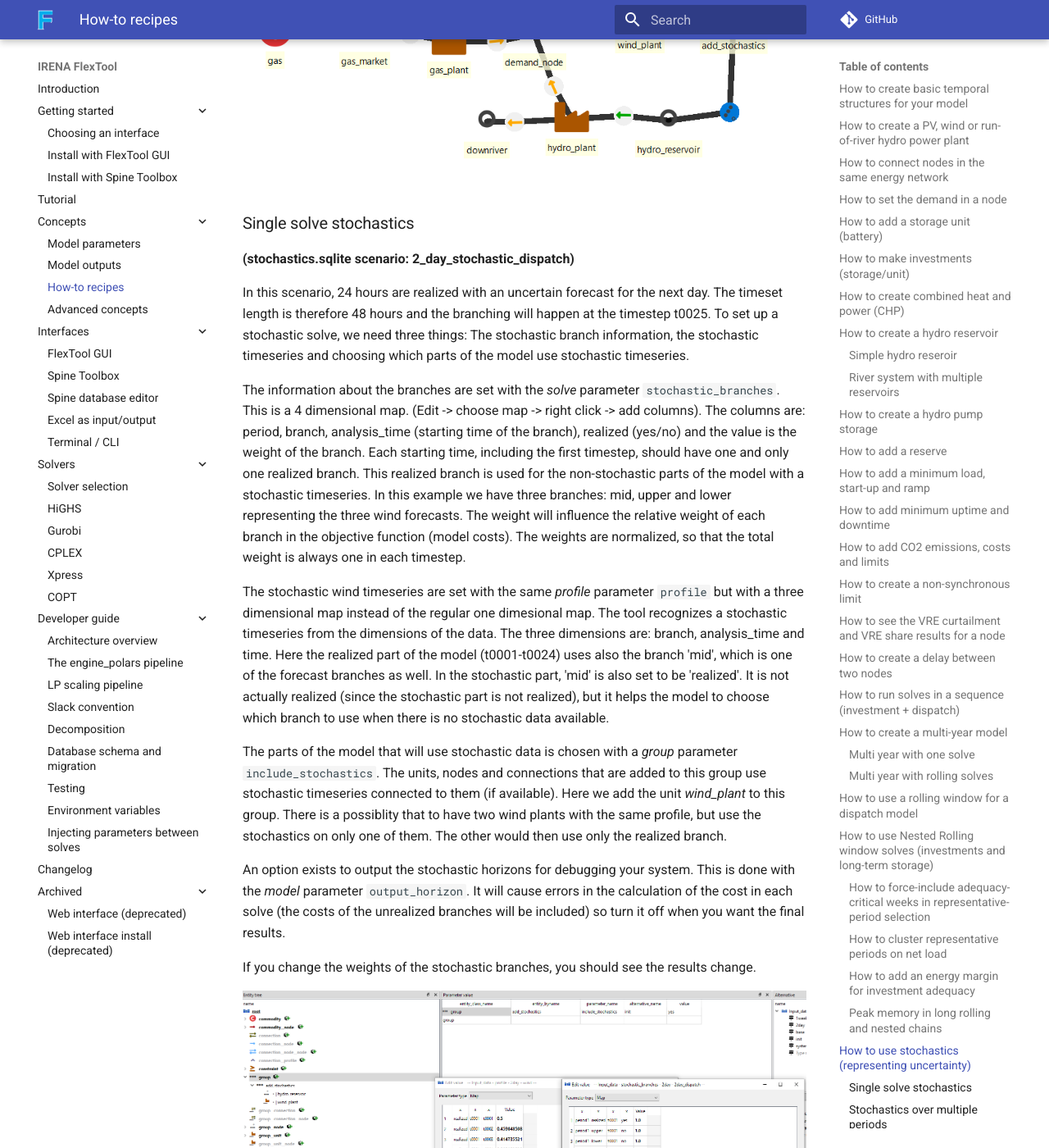
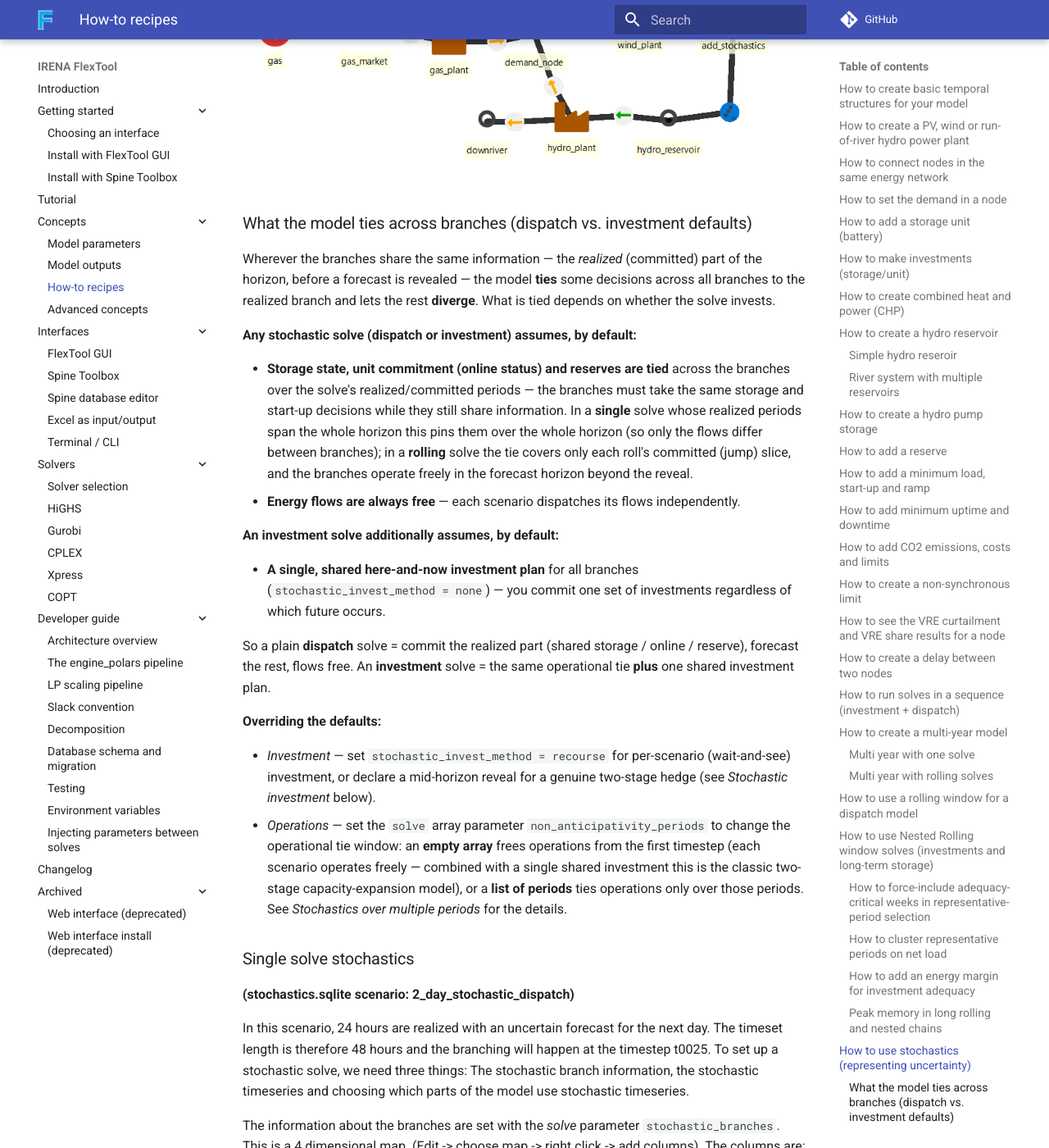
Before and after one commit to irena-flextool/flextool, an MkDocs documentation site: the page built from docs/how_to.md, in a window 1280 px wide and 1400 px high, scrolled down 58407 px. Shown: the whole window at 82% size. Built offline with MkDocs 1.6.1 and Material for MkDocs 9.7.7, drawn with Linux system fonts in a browser that asks for light colours; comment, search, counter and statistics services are not loaded.

Commit message:
docs(stochastics): explain default dispatch vs investment NA assumptions + overrides
Adds an upfront subsection stating what a dispatch solve and an
investment solve tie across branches by default (storage/online/reserve
over the realized window; flows free; single shared investment) and how
to override each (stochastic_invest_method, non_anticipativity_periods).

Co-Authored-By: Claude Fable 5 <noreply@anthropic.com>
Claude-Session: https://claude.ai/code/session_0199XGsB22JSNNHH1cxcWbcQ

```diff
--- a/docs/how_to.md
+++ b/docs/how_to.md
@@ -1146,6 +1146,26 @@ Notes about the storage options with stochastics:
 
 ![Stocahstic system](./img/concept/stochastic_system.png)
 
+### What the model ties across branches (dispatch vs. investment defaults)
+
+Wherever the branches share the same information — the *realized* (committed) part of the horizon, before a forecast is revealed — the model **ties** some decisions across all branches to the realized branch and lets the rest **diverge**. What is tied depends on whether the solve invests.
+
+**Any stochastic solve (dispatch or investment) assumes, by default:**
+
+- **Storage state, unit commitment (online status) and reserves are tied** across the branches over the solve's realized/committed periods — the branches must take the same storage and start-up decisions while they still share information. In a **single** solve whose realized periods span the whole horizon this pins them over the whole horizon (so only the flows differ between branches); in a **rolling** solve the tie covers only each roll's committed (jump) slice, and the branches operate freely in the forecast horizon beyond the reveal.
+- **Energy flows are always free** — each scenario dispatches its flows independently.
+
+**An investment solve additionally assumes, by default:**
+
+- **A single, shared here-and-now investment plan** for all branches (`stochastic_invest_method = none`) — you commit one set of investments regardless of which future occurs.
+
+So a plain **dispatch** solve = commit the realized part (shared storage / online / reserve), forecast the rest, flows free. An **investment** solve = the same operational tie **plus** one shared investment plan.
+
+**Overriding the defaults:**
+
+- *Investment* — set `stochastic_invest_method = recourse` for per-scenario (wait-and-see) investment, or declare a mid-horizon reveal for a genuine two-stage hedge (see *Stochastic investment* below).
+- *Operations* — set the `solve` array parameter `non_anticipativity_periods` to change the operational tie window: an **empty array** frees operations from the first timestep (each scenario operates freely — combined with a single shared investment this is the classic two-stage capacity-expansion model), or a **list of periods** ties operations only over those periods. See *Stochastics over multiple periods* for the details.
+
 ### Single solve stochastics
 **(stochastics.sqlite scenario: 2_day_stochastic_dispatch)**
 
```
